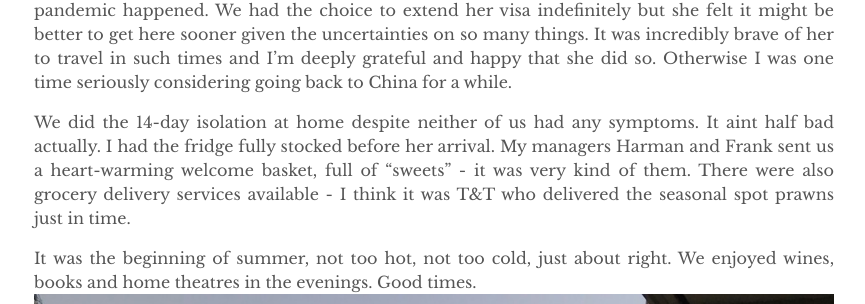
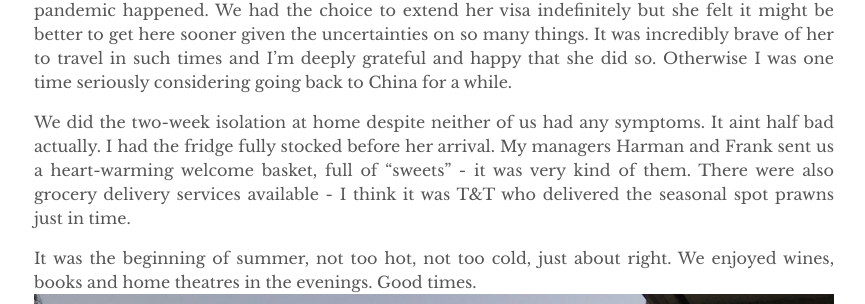
Before and after one commit to yuexiaofeng/yuexiaofeng.github.io, a Jekyll site: the page built from _posts/2021-02-26-on-wfh-one-year.md, in a window 1280 px wide and 900 px high, scrolled down 3183 px. Shown: the part 148-452 px from the top of the window, without its empty margins (206-1071 px from the left). Built offline with Jekyll 4.4.1, drawn with Linux system fonts in a browser that asks for light colours.

Commit message:
changed to two weeks instead

```diff
--- a/_posts/2021-02-26-on-wfh-one-year.md
+++ b/_posts/2021-02-26-on-wfh-one-year.md
@@ -45,7 +45,7 @@ As for my work at Microsoft, it’s quite different, as we all know it’s a ver
 
 The most impactful event to me, however, wasn’t the pandemic. It was late June, when my wife joined me from China. We had been planning on a landing date of early 2020 but then the pandemic happened. We had the choice to extend her visa indefinitely but she felt it might be better to get here sooner given the uncertainties on so many things. It was incredibly brave of her to travel in such times and I’m deeply grateful and happy that she did so. Otherwise I was one time seriously considering going back to China for a while.
 
-We did the 14-day isolation at home despite neither of us had any symptoms. It aint half bad actually. I had the fridge fully stocked before her arrival. My managers Harman and Frank sent us a heart-warming welcome basket, full of "sweets" - it was very kind of them. There were also grocery delivery services available - I think it was T&T who delivered the seasonal spot prawns just in time.
+We did the two-week isolation at home despite neither of us had any symptoms. It aint half bad actually. I had the fridge fully stocked before her arrival. My managers Harman and Frank sent us a heart-warming welcome basket, full of "sweets" - it was very kind of them. There were also grocery delivery services available - I think it was T&T who delivered the seasonal spot prawns just in time.
 
 It was the beginning of summer, not too hot, not too cold, just about right. We enjoyed wines, books and home theatres in the evenings. Good times.
 ![wine](../assets/images/20210226/wine.jpg)
```
